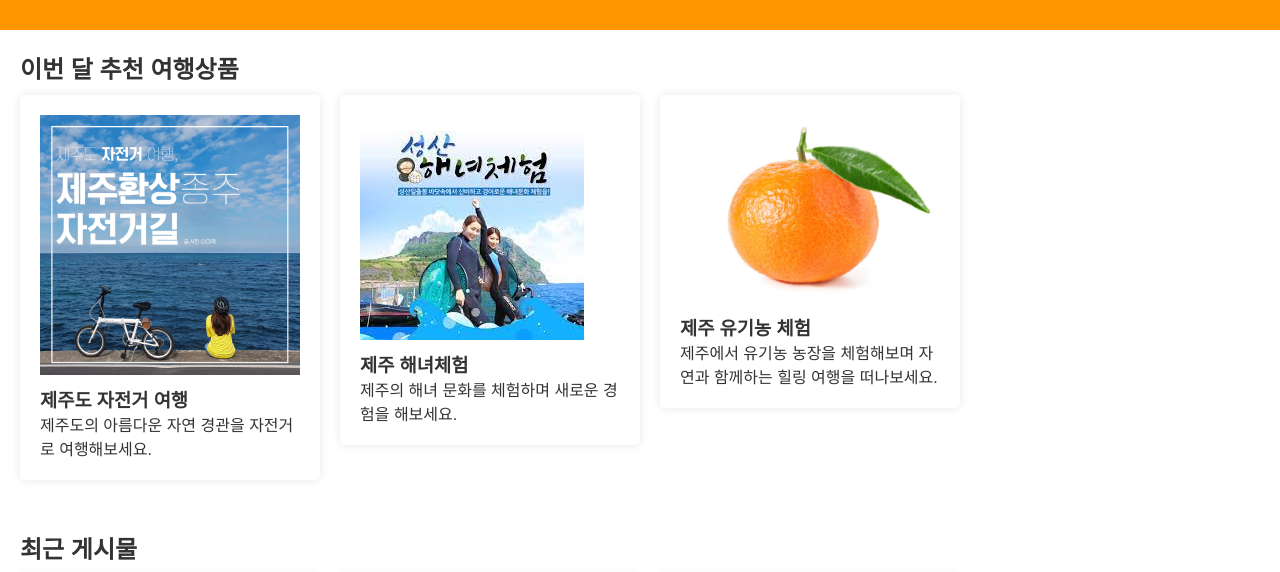
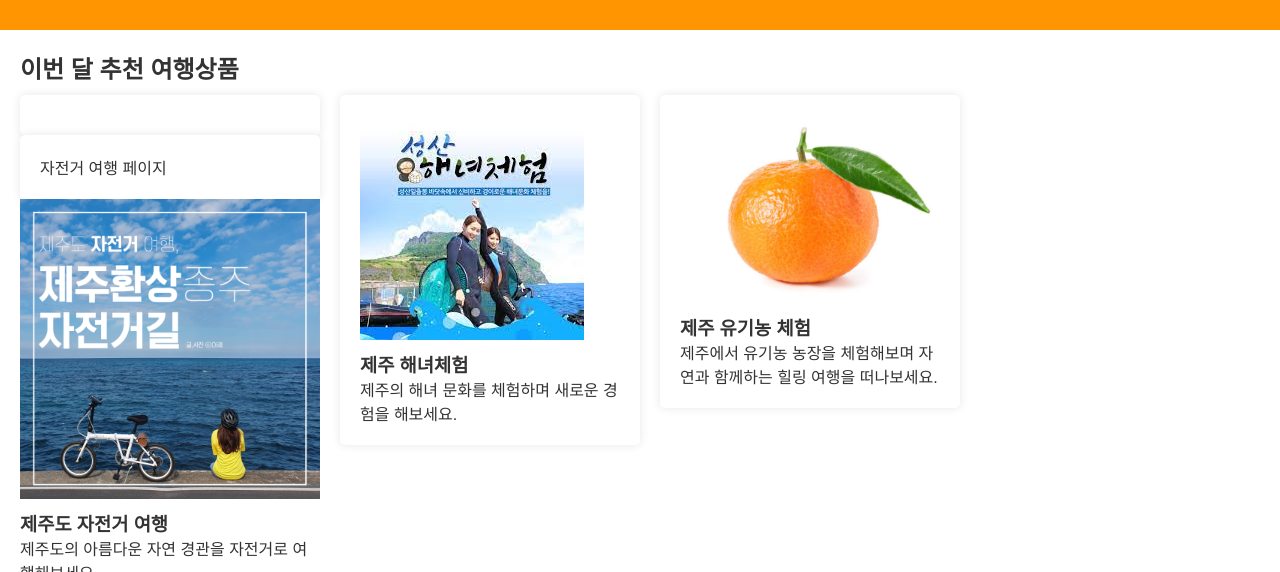
Before and after one commit to lovelyddo/tomato, a plain HTML site: page index.html in a window 1280 px wide. Shown: the part 186-758 px from the top of the page. Drawn offline with Linux system fonts and the light colour scheme.

Commit message:
Update index.html

```diff
--- a/index.html
+++ b/index.html
@@ -25,6 +25,7 @@
 			<ul>
 				<li>
 					<a href="#">
+					<a href=bicycle.html">자전거 여행 페이지</a>
 						<img src="image.2.png" alt="상품 이미지">
 						<h3>제주도 자전거 여행</h3>
 						<p>제주도의 아름다운 자연 경관을 자전거로 여행해보세요.</p>
```
